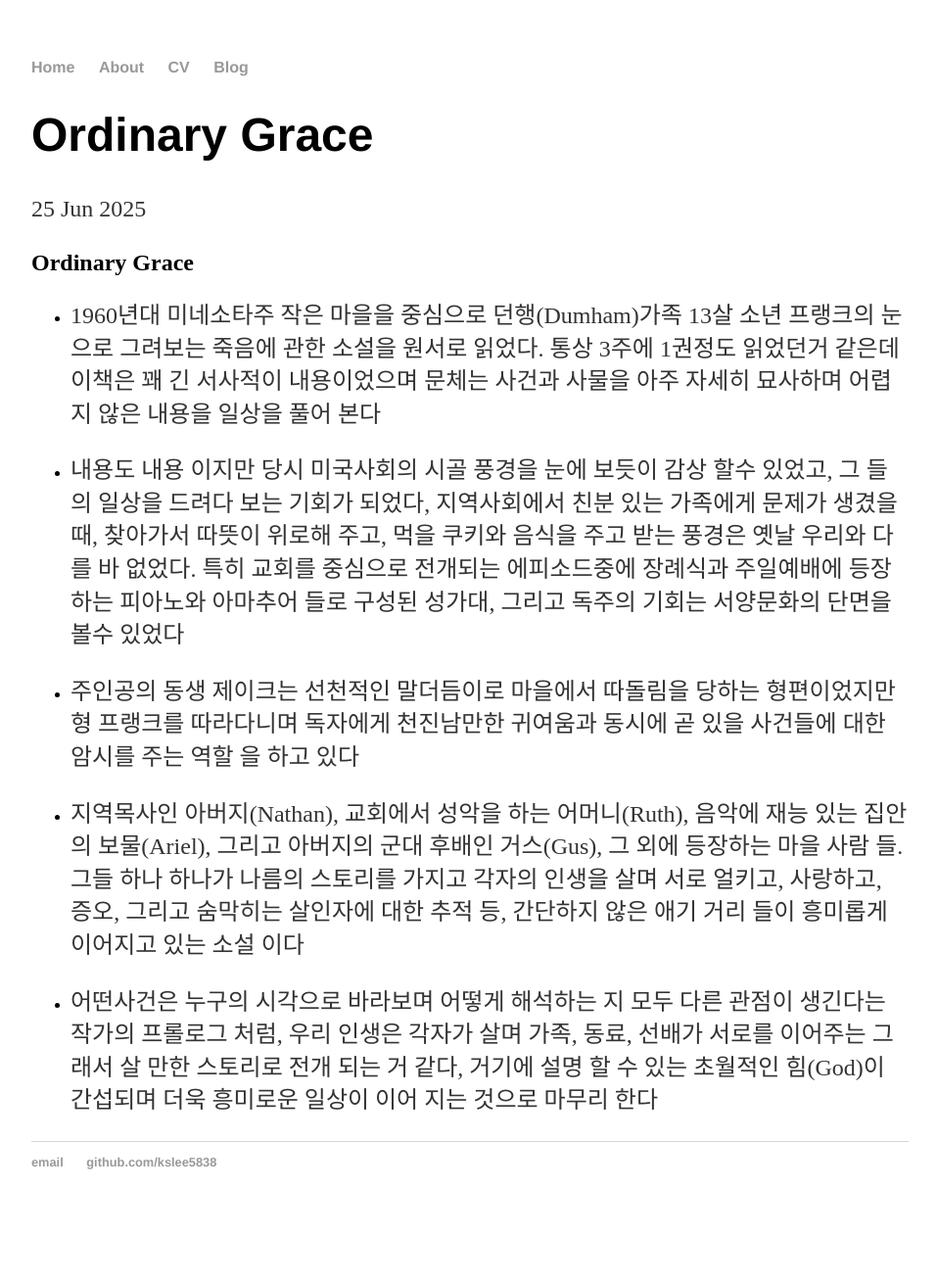
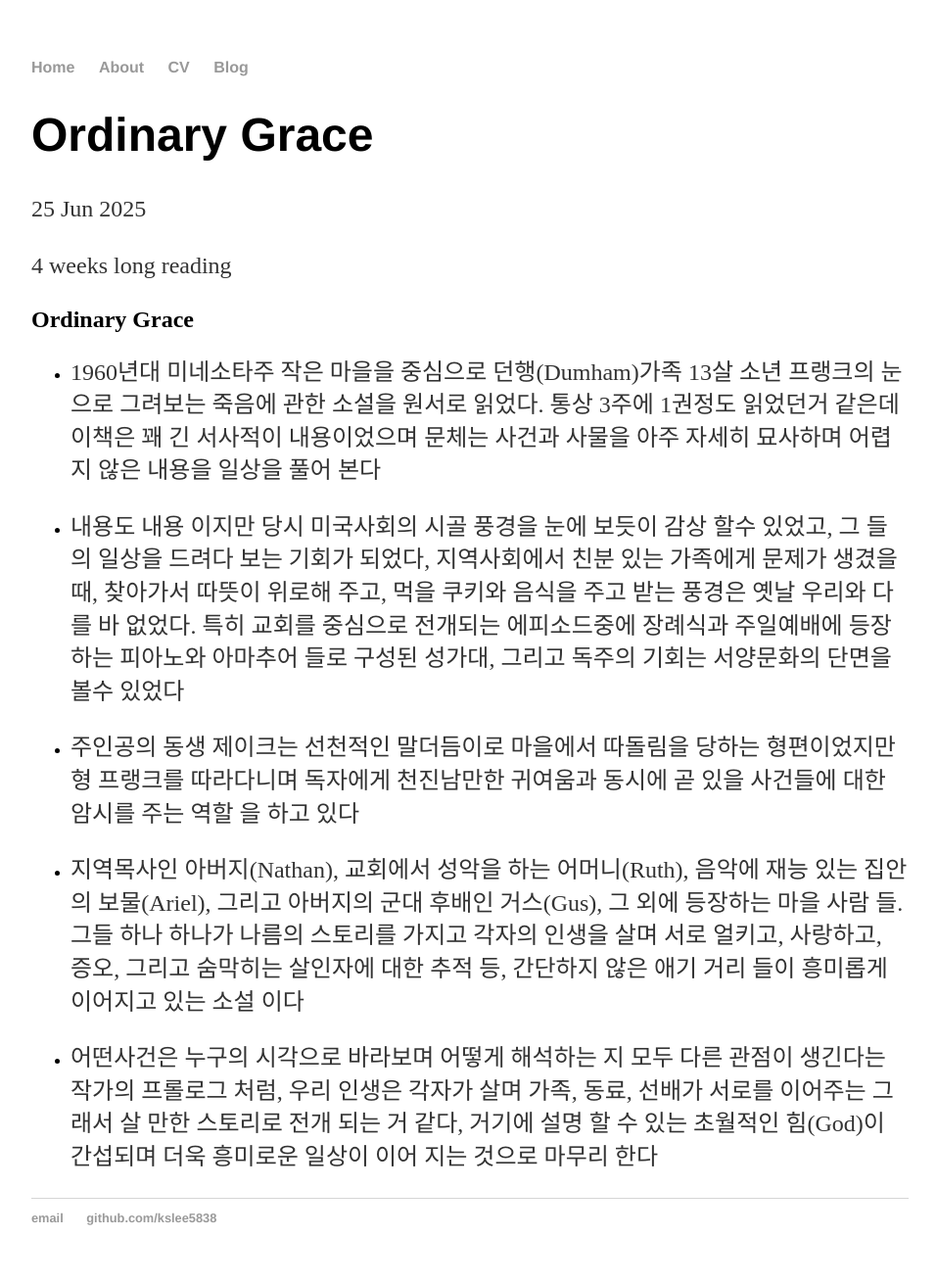
Before and after one commit to kslee5838/kslee5838.github.io, a Jekyll site: the page built from _posts/2025-06-25-Ordinary-Grace.md, in a window 1280 px wide. Shown: the whole page at 98% size, without its empty margins (160-1117 px from the left). Built offline with Jekyll 4.4.1, drawn with Linux system fonts in a browser that asks for light colours; our own code applies the rules of GitHub Pages for plain Markdown files; before the commit the page ends 1254 px from its top, so only the background shows below that.

Commit message:
Update 2025-06-25-Ordinary-Grace.md
put YAMAL

```diff
--- a/_posts/2025-06-25-Ordinary-Grace.md
+++ b/_posts/2025-06-25-Ordinary-Grace.md
@@ -1,3 +1,10 @@
+---
+layout : post
+title : Ordinary Grace
+date : 2025-06-25
+---
+4 weeks long reading
+
 ## Ordinary Grace
 
 - 1960년대 미네소타주 작은 마을을 중심으로 던행(Dumham)가족 13살 소년 프랭크의 눈으로 그려보는
```
